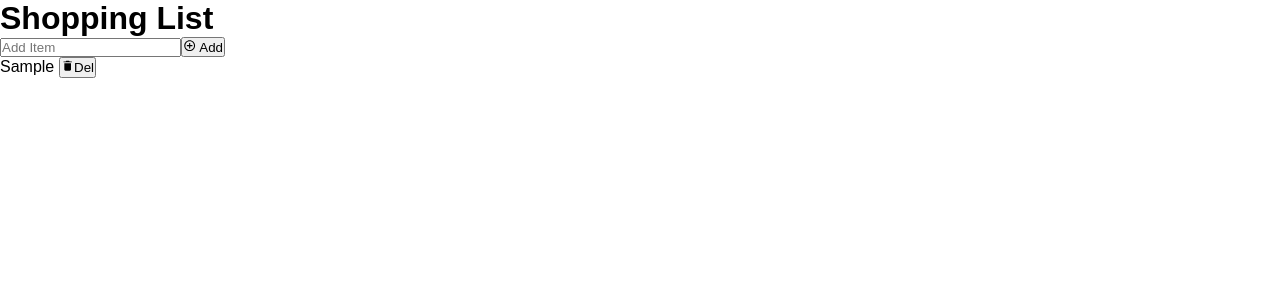
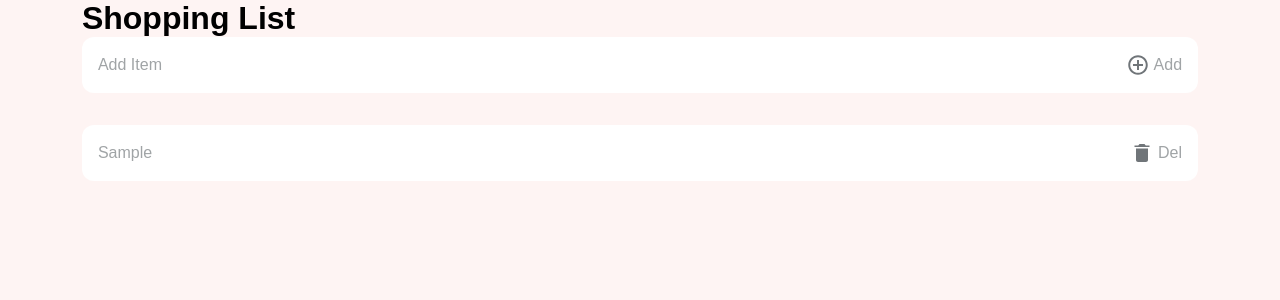
Before and after one commit to devxjs19/react-basics, a React (Vite) app in the folder simple-shopping-list/: page / in a window 1280 px wide. Both pictures are taken after typing "Sample" into the empty fields and a click on the button "Add". Shown: the top 300 px of the page. Built offline with nearby package versions, Linux system fonts and the light colour scheme.

Commit message:
Basic styling

```diff
--- a/simple-shopping-list/src/index.css
+++ b/simple-shopping-list/src/index.css
@@ -10,8 +10,82 @@ html {
 
 body {
   font-family: Arial, Helvetica, sans-serif;
+  background: rgb(254, 244, 243);
 }
 
-li {
+.app {
+  width: 87.2%;
+  margin: 0 auto;
+}
+
+button {
+  display: flex;
+  align-items: center;
+  gap: 0.25rem;
+  font-size: 1rem;
+  background: none;
+  border: none;
+  color: #a0a4a6;
+  outline: none;
+  cursor: pointer;
+}
+
+/* ==========
+ SHOPPING LIST CONTAINER
+ ========== */
+
+/* ==========
+ FORM
+ ========== */
+.list-form {
+  background: #fff;
+  margin-bottom: 2rem;
+  display: flex;
+  align-items: center;
+  justify-content: space-between;
+  padding: 1rem;
+  border-radius: 0.75rem;
+}
+
+.list-form input {
+  background: none;
+  border: none;
+  font-size: 1rem;
+  outline: none;
+}
+
+.list-form input::placeholder {
+  color: #a0a4a6;
+}
+
+.icon {
+  color: #707579;
+  font-size: 1.5rem;
+  transition: all 0.3s ease-in-out;
+}
+
+/* ==========
+ LIST ITEMS
+ ========== */
+
+ul.list-items {
+  display: flex;
+  flex-direction: column;
+  gap: 1rem;
+  list-style-type: none;
+}
+
+li.list-item {
   text-transform: capitalize;
+  display: flex;
+  align-items: center;
+  justify-content: space-between;
+  background: #fff;
+  padding: 1rem;
+  border-radius: 0.75rem;
+  color: #a0a4a6;
 }
+
+.icon-delete:hover {
+  color: #dc3545;
+}
```
